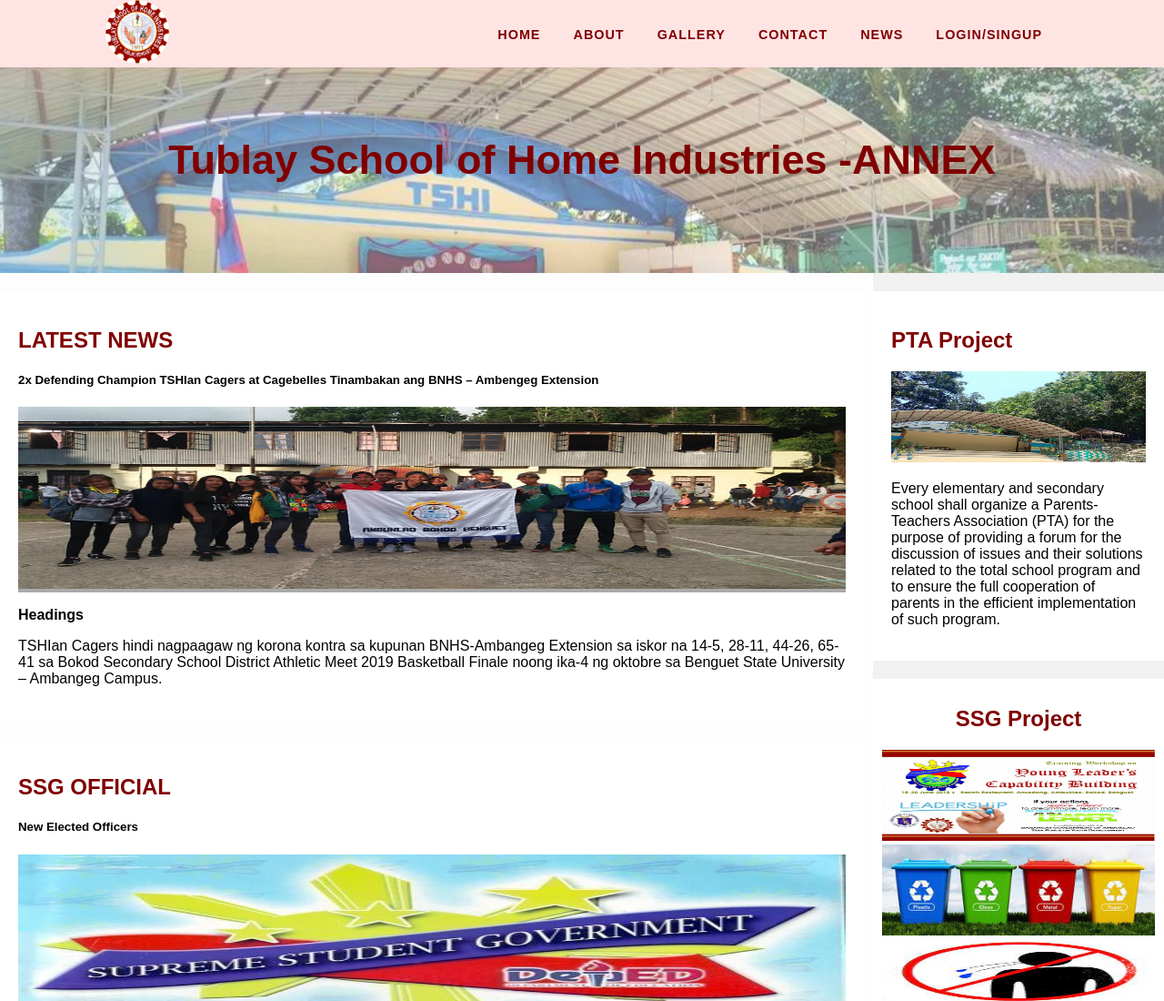
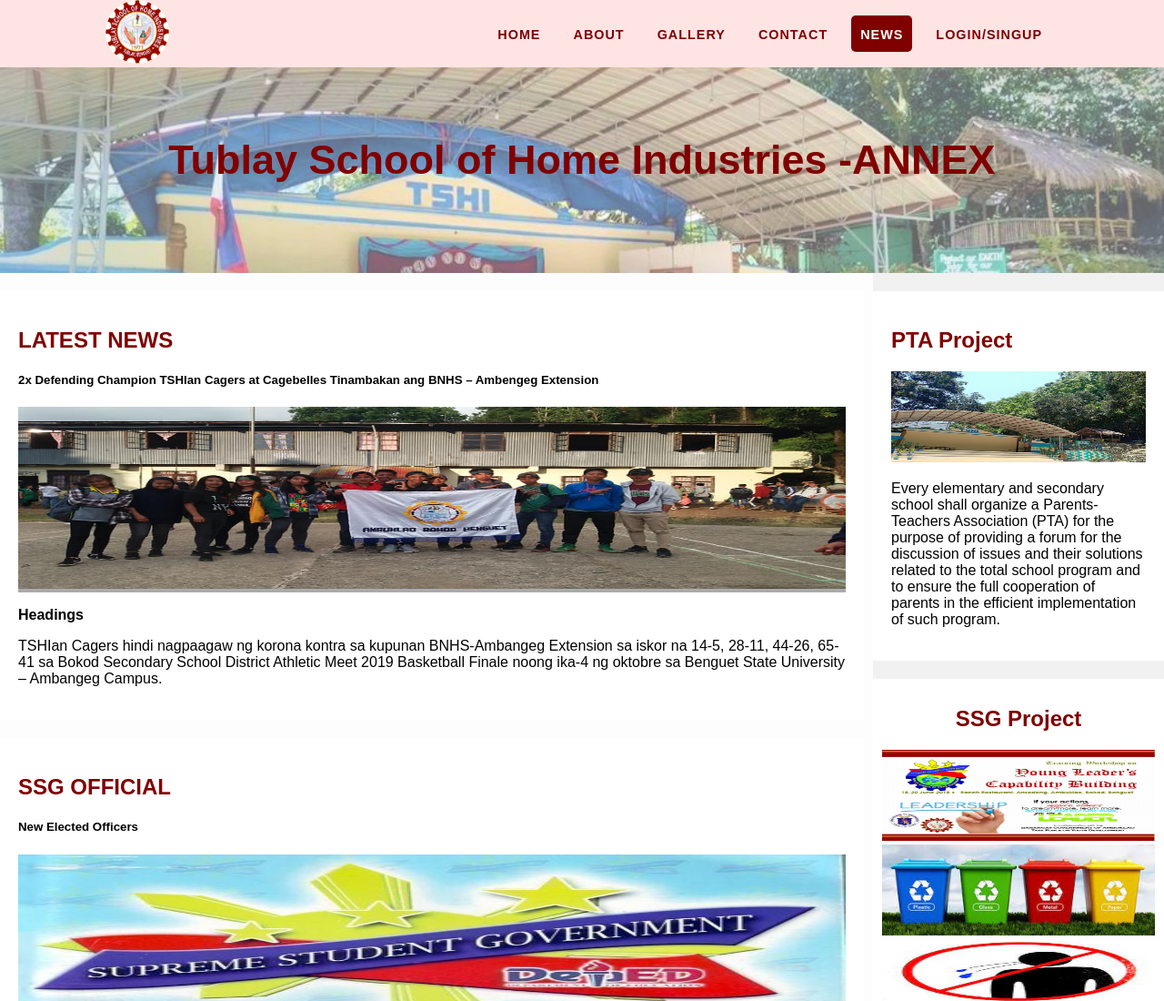
Before and after one commit to MinesDenry/TSHI-Annex, a plain HTML site: page news.html in a window 1280 px wide. Shown: the top 1100 px of the page at 91% size. Drawn offline with Linux system fonts and the light colour scheme.

Commit message:
Update news.html

```diff
--- a/news.html
+++ b/news.html
@@ -28,7 +28,7 @@
                     <li class="uli"><a href="about.html">ABOUT</a></li>
                       <li class="uli"><a href="gallery.html">GALLERY</a></li>
                       <li class="uli"><a href="contact.html">CONTACT</a></li>
-                    <li class="uli"><a href="news.html">NEWS</a></li>
+                    <li class="uli"><a class="current" href="news.html">NEWS</a></li>
                   <li class="uli"><a href="login_signup.html">LOGIN/SINGUP</a></li>
                 </ul>
             </nav>
```
